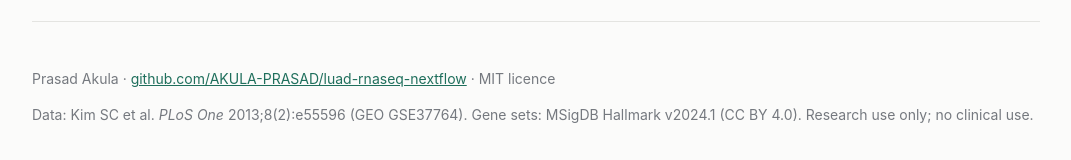
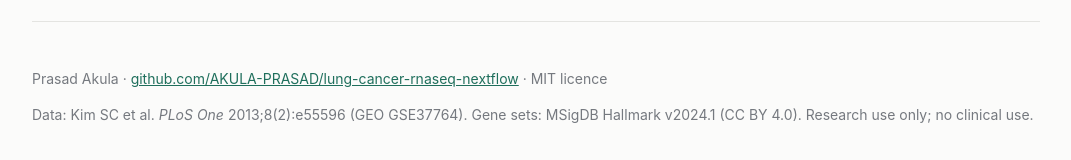
Before and after one commit to AKULA-PRASAD/luad-rnaseq-nextflow, a plain HTML site: page docs/index.html in a window 1280 px wide. Shown: the part 3794-3954 px from the top of the page, without its empty margins (104-1175 px from the left). Drawn offline with Linux system fonts and the light colour scheme.

Commit message:
Rename repository to lung-cancer-rnaseq-nextflow

```diff
--- a/docs/index.html
+++ b/docs/index.html
@@ -93,8 +93,8 @@ footer { padding: 32px 0 56px; border-top: 1px solid var(--line); color: var(--i
   <h1>Lung adenocarcinoma RNA-seq: tumour vs matched normal tissue</h1>
   <p class="lede">A reproducible Nextflow pipeline, from raw sequencing reads to differential expression and pathway enrichment. Applied to GEO GSE37764 (6 patients, each with tumour and adjacent normal lung) on Northeastern's Explorer cluster.</p>
   <div class="links">
-    <a class="btn primary" href="https://github.com/AKULA-PRASAD/luad-rnaseq-nextflow">Code on GitHub</a>
-    <a class="btn" href="https://github.com/AKULA-PRASAD/luad-rnaseq-nextflow/releases">Releases</a>
+    <a class="btn primary" href="https://github.com/AKULA-PRASAD/lung-cancer-rnaseq-nextflow">Code on GitHub</a>
+    <a class="btn" href="https://github.com/AKULA-PRASAD/lung-cancer-rnaseq-nextflow/releases">Releases</a>
     <a class="btn" href="multiqc_report_GSE37764.html">MultiQC report</a>
   </div>
 </header>
@@ -190,7 +190,7 @@ footer { padding: 32px 0 56px; border-top: 1px solid var(--line); color: var(--i
 </section>
 
 <footer>
-  <p>Prasad Akula · <a href="https://github.com/AKULA-PRASAD/luad-rnaseq-nextflow">github.com/AKULA-PRASAD/luad-rnaseq-nextflow</a> · MIT licence</p>
+  <p>Prasad Akula · <a href="https://github.com/AKULA-PRASAD/lung-cancer-rnaseq-nextflow">github.com/AKULA-PRASAD/lung-cancer-rnaseq-nextflow</a> · MIT licence</p>
   <p>Data: Kim SC et al. <i>PLoS One</i> 2013;8(2):e55596 (GEO GSE37764). Gene sets: MSigDB Hallmark v2024.1 (CC BY 4.0). Research use only; no clinical use.</p>
 </footer>
 </div>
```
Also changed, not shown: 9 other files.
